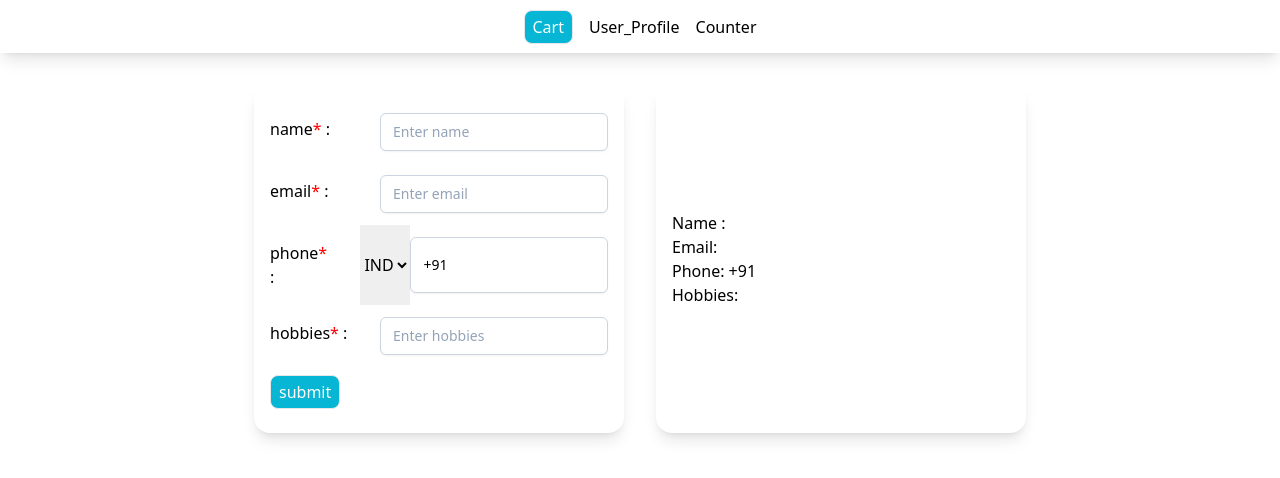
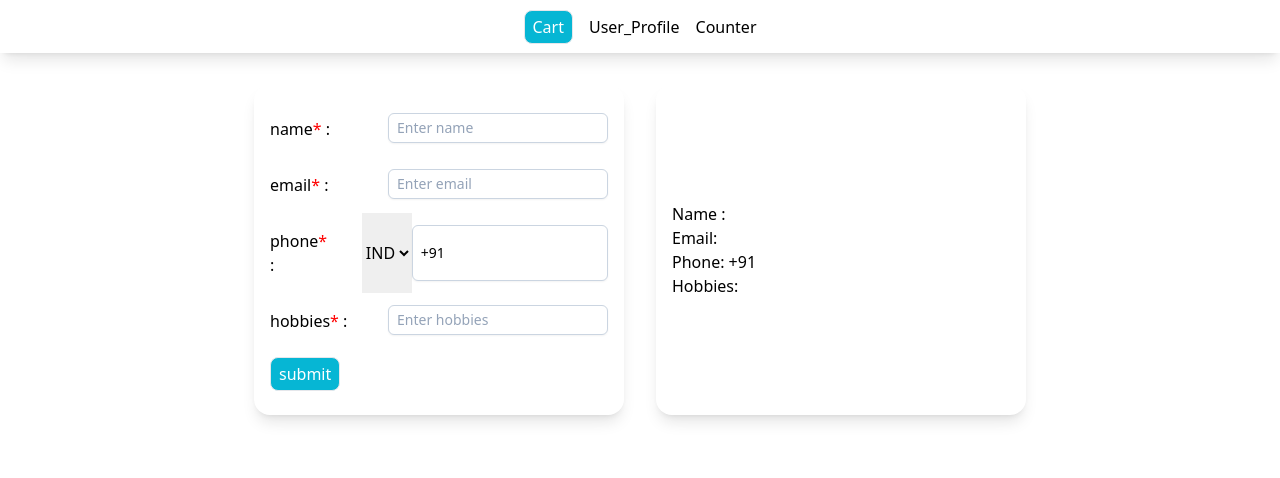
Before and after one commit to satishIllumina/ReactAssignment, a React (Vite) app: page /userprofile in a window 1280 px wide. Shown: the top 478 px of the page. Built offline with nearby package versions, Linux system fonts and the light colour scheme.

Commit message:
response modified

```diff
--- a/src/App.css
+++ b/src/App.css
@@ -10,8 +10,8 @@
   justify-content: center;
 } */
 .product{
-  height: 300px;
-  width: 180px;
+  height: 280px;
+  width: 170px;
   margin: 1rem;
   /* box-shadow: 1px 1px 1rem rgb(0, 0, 0); */
   border-radius: 1rem;
--- a/src/Cart/CartMain.jsx
+++ b/src/Cart/CartMain.jsx
@@ -72,7 +72,7 @@ function CartMain() {
       ) : (
         <div>
           <h1 className="text-2xl text-center font-bold ">Products</h1>
-          <div className="grid grid-cols-2 md:grid-cols-4 justify-items-center">
+          <div className="grid grid-cols-2 md:grid-cols-5 justify-items-center">
             {products?.map((product) => (
               <div
                 className="shadow-lg black product hover:shadow-cyan-300"
--- a/src/UserProfile/UserProfile.jsx
+++ b/src/UserProfile/UserProfile.jsx
@@ -78,7 +78,10 @@ function UserProfile() {
                     {item}
                     <span style={{ color: "red" }}>*</span> :
                   </label>
-                  <div style={{ display: item === "phone" ? "flex" : "block" }}>
+                  <div
+                    className=""
+                    style={{ display: item === "phone" ? "flex" : "block" }}
+                  >
                     <select
                       onChange={(e) => {
                         setFormDetails({
@@ -87,7 +90,7 @@ function UserProfile() {
                         });
                         phoneFocus.current.focus();
                       }}
-                      className="border-none"
+                      className="py-1"
                       style={{ display: item === "phone" ? "inline" : "none" }}
                     >
                       <option value={"+91 "}>IND</option>
@@ -95,7 +98,7 @@ function UserProfile() {
                     </select>
 
                     <input
-                      class="my-3 block w-full px-3 py-2 bg-white border border-slate-300 rounded-md text-sm shadow-sm placeholder-slate-400
+                      class="my-3 block w-full px-2 py-1 bg-white border border-slate-300 rounded-md text-sm shadow-sm placeholder-slate-400
                       focus:outline-none focus:border-sky-500 focus:ring-1 focus:ring-sky-500
                     "
                       name={item}
```
